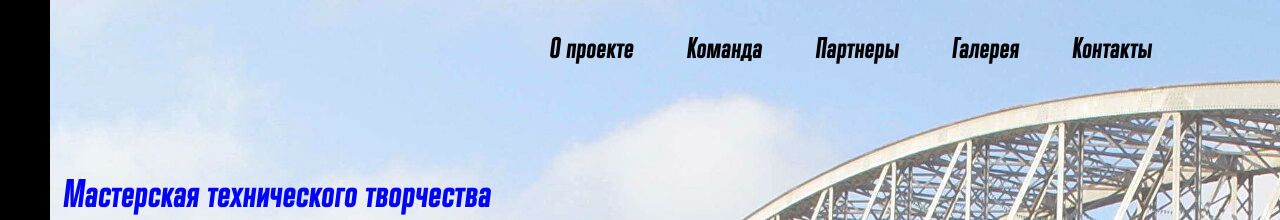
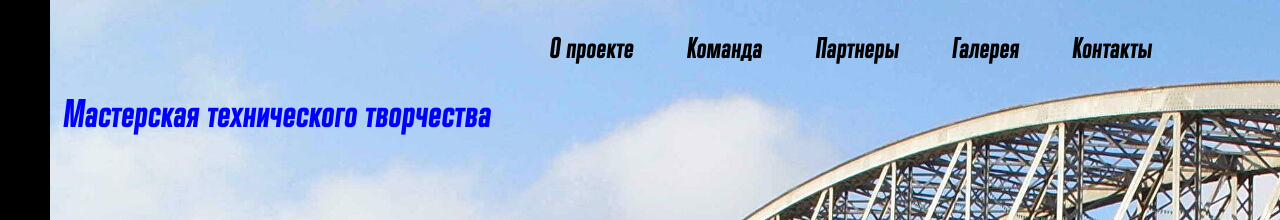
Before and after one commit to Wopros46527351/Landing-with-partfolio, a plain HTML site: page index.html in a window 1280 px wide. Shown: the top 220 px of the page. Drawn offline with Linux system fonts and the light colour scheme.

Commit message:
Update index-style.css

```diff
--- a/CSS/index-style.css
+++ b/CSS/index-style.css
@@ -1,6 +1,12 @@
 @font-face {
     font-family: "SpaceLand-Ten";
     src: url("./Spaceland-TenOblique.ttf") format('truetype');
+}
+
+
+body {
+    margin: 0;
+    font-family: "SpaceLand-Ten";
 }
 
 /*--------------------------------------------------------------------------------------------------------------------------------------------------------------*/
@@ -10,15 +16,9 @@
 .first-block {
     background-image: url("./back.jpg");
     background-size: auto;
-    height: 100vh;
+    min-height: 100vh;
 }
 
-.overlay{
-    position: absolute;
-    background: rgba(255, 255, 255, 0.3);
-    width: 100%;
-    height: 100%;
-}
 
 .up {
     width: 100%;
@@ -122,17 +122,19 @@
     top: 0px;
     z-index: 10;
 }
-.navbar .logo{
+
+.navbar .logo {
     width: 50px;
     position: fixed;
-bottom: 0px;
+    bottom: 0px;
 }
+
 /*--------------------------------------------------------------------------------------------------------------------------------------------------------------*/
 
 /*--------------------------------------------------------------------------------------------------------------------------------------------------------------*/
 
 .second-block {
-    height: 100vh;
+    min-height: 100vh;
     width: 100%;
     background: black;
     color: whitesmoke;
@@ -362,7 +364,8 @@ bottom: 0px;
 /*--------------------------------------------------------------------------------------------------------------------------------------------------------------*/
 
 /*--------------------------------------------------------------------------------------------------------------------------------------------------------------*/
-.partener-block{
+
+.partener-block {
     min-height: 100vh;
     padding-left: 100px;
     padding-top: 20px;
@@ -372,16 +375,19 @@ bottom: 0px;
 /*--------------------------------------------------------------------------------------------------------------------------------------------------------------*/
 
 /*--------------------------------------------------------------------------------------------------------------------------------------------------------------*/
-.galery-block{
+
+.galery-block {
     min-height: 100vh;
     padding-left: 100px;
     padding-top: 20px;
     background: whitesmoke;
 }
+
 /*--------------------------------------------------------------------------------------------------------------------------------------------------------------*/
 
 /*--------------------------------------------------------------------------------------------------------------------------------------------------------------*/
-.footer{
+
+.footer {
     min-height: 20vh;
     padding-left: 100px;
     padding-top: 20px;
@@ -391,8 +397,3 @@ bottom: 0px;
 /*--------------------------------------------------------------------------------------------------------------------------------------------------------------*/
 
 /*--------------------------------------------------------------------------------------------------------------------------------------------------------------*/
-
-body {
-    margin: 0;
-    font-family: "SpaceLand-Ten";
-}
```
